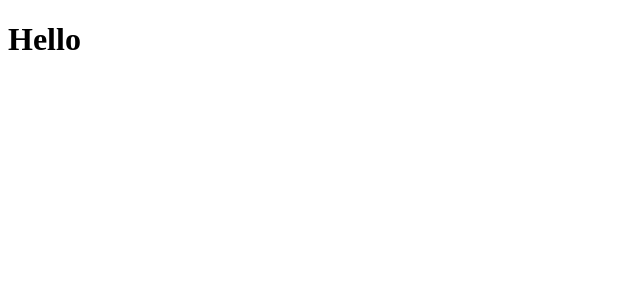
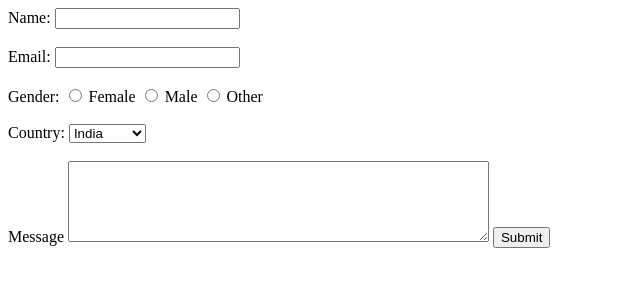
Before and after one commit to RAGHAVENDRABHAVANI/learnwebdev, a plain HTML site: page index.html in a window 1280 px wide. Shown: the whole page, without its empty margins (0-640 px from the left). Drawn offline with Linux system fonts and the light colour scheme.

Commit message:
Add files via upload

```diff
--- a/index.html
+++ b/index.html
@@ -6,6 +6,35 @@
     <title>Document</title>
 </head>
 <body>
-    <h1>Hello</h1>
+    <form>
+        <label for="name">Name: </label>
+        <input type="text" id="name" name="name">
+        <br>
+        <br>
+        <label for="email">Email: </label>
+        <input type="email" id="email" name="name">
+        <br>
+        <br>
+        <label for="gender">Gender: </label>
+        <input type="radio" id="female" name="gender" value="female">
+        <label for="female">Female </label>
+        <input type="radio" id="male" name="gender" value="male">
+        <label for="male">Male </label>
+        <input type="radio" id="other" name="gender" value="other">
+        <label for="other">Other </label>
+        <br>
+        <br>
+        <label for="country">Country: </label>
+        <select id="country" name="country">
+            <option value="india">India</option>
+            <option value="usa">USA</option>
+            <option value="germany">Germany</option>
+        </select>
+        <br>
+        <br>
+        <label for="message">Message</label>
+        <textarea id="message" name="message" rows="5" cols="50"></textarea>
+        <input type="submit" value="Submit">
+    </form>
 </body>
 </html>
```
